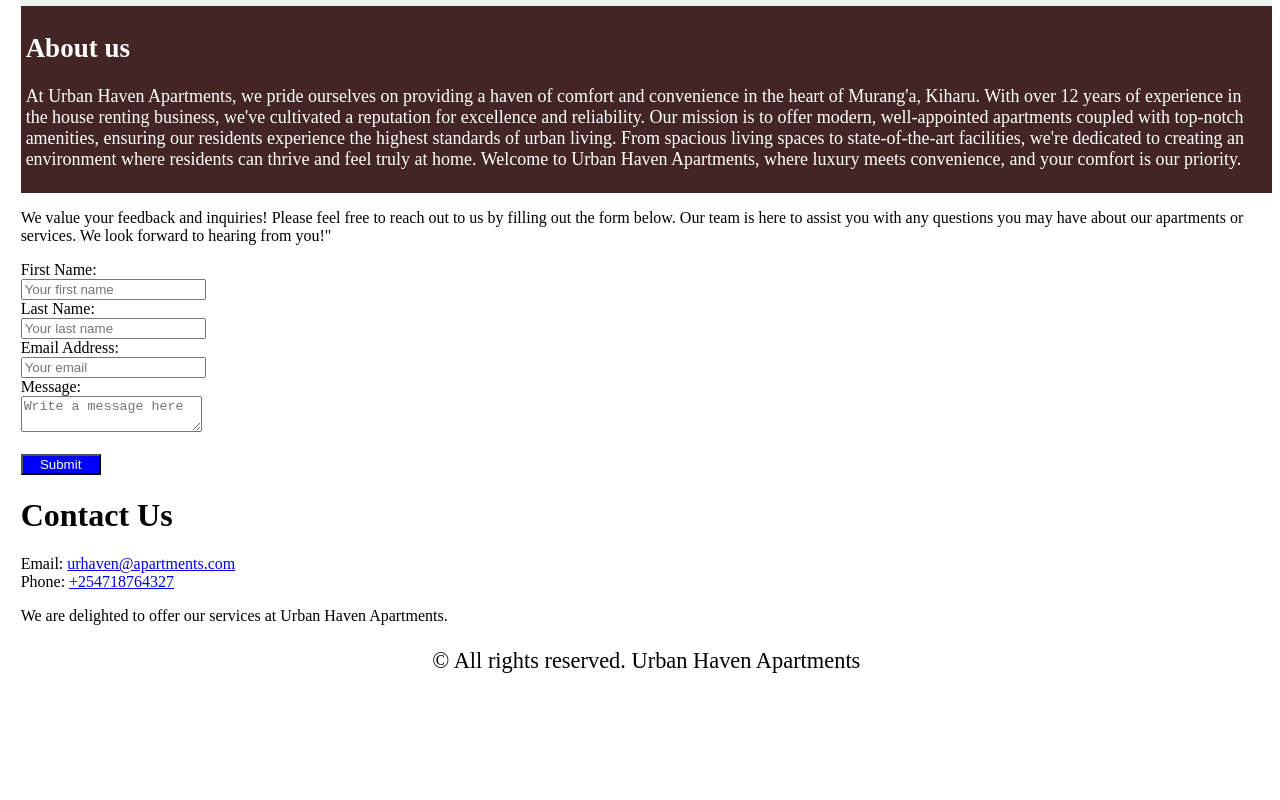
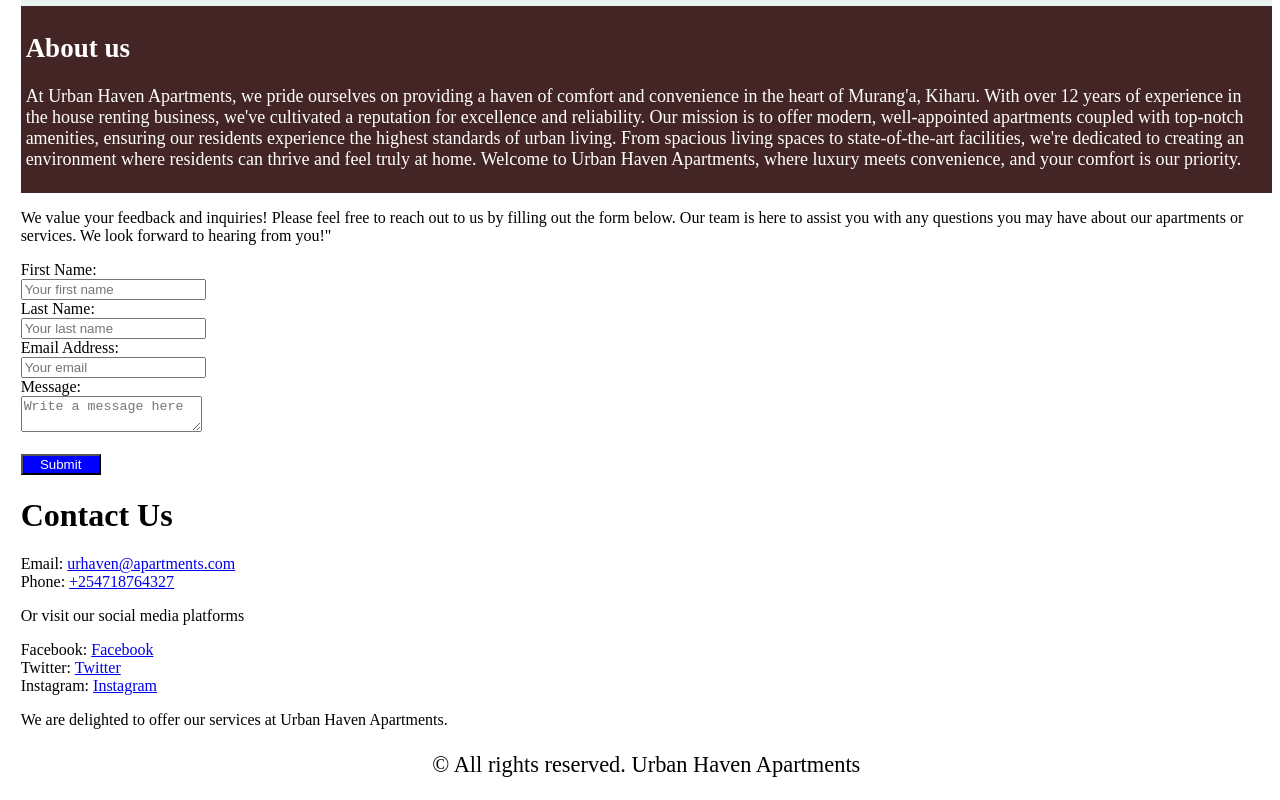
Before and after one commit to Joseh254/urban_haven_apartment_website, a plain HTML site: page index.html in a window 1280 px wide. Shown: the part 6380-7180 px from the top of the page. Before the commit the page ends 7076 px from the top, so only its background shows below. Drawn offline with Linux system fonts and the light colour scheme.

Commit message:
Update index.html
add links to social media

```diff
--- a/index.html
+++ b/index.html
@@ -335,7 +335,12 @@
             Email:
             <a href="mailto:josephkarimambugua@gmail.com"> urhaven@apartments.com</a> <br>
             Phone:
-            <a href="tel:0768163608">+254718764327</a>
+            <a href="tel:0768163608">+254718764327</a> <br>
+
+             <p> Or visit our social media platforms</p>
+            Facebook: <a href="https://www.facebook.com/urhavenapartments">Facebook</a> <br>
+            Twitter: <a href="https://www.twitter.com/urhavenapartments">Twitter</a> <br>
+            Instagram: <a href="https://www.instagram.com/urhavenapartments">Instagram</a> <br>
             <p>
                 We are delighted to offer our services at Urban Haven Apartments.
             </p>
```
